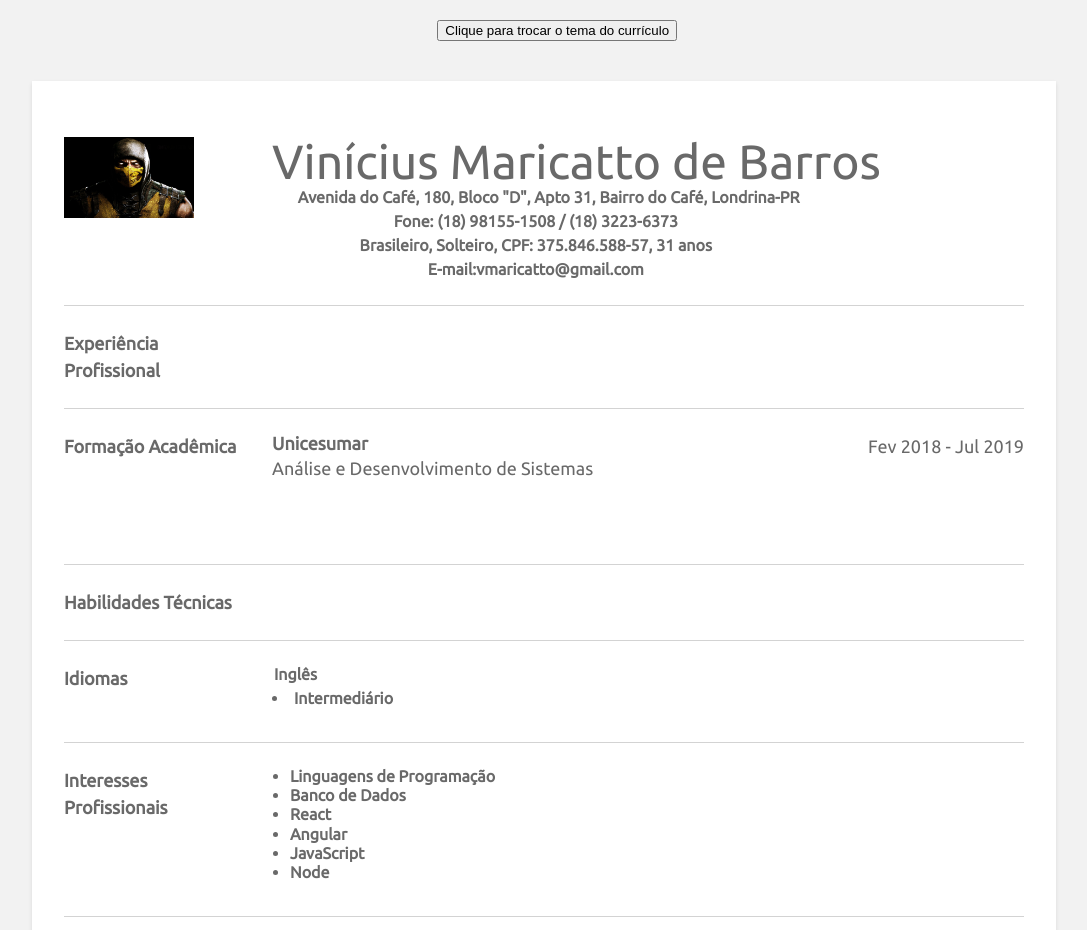
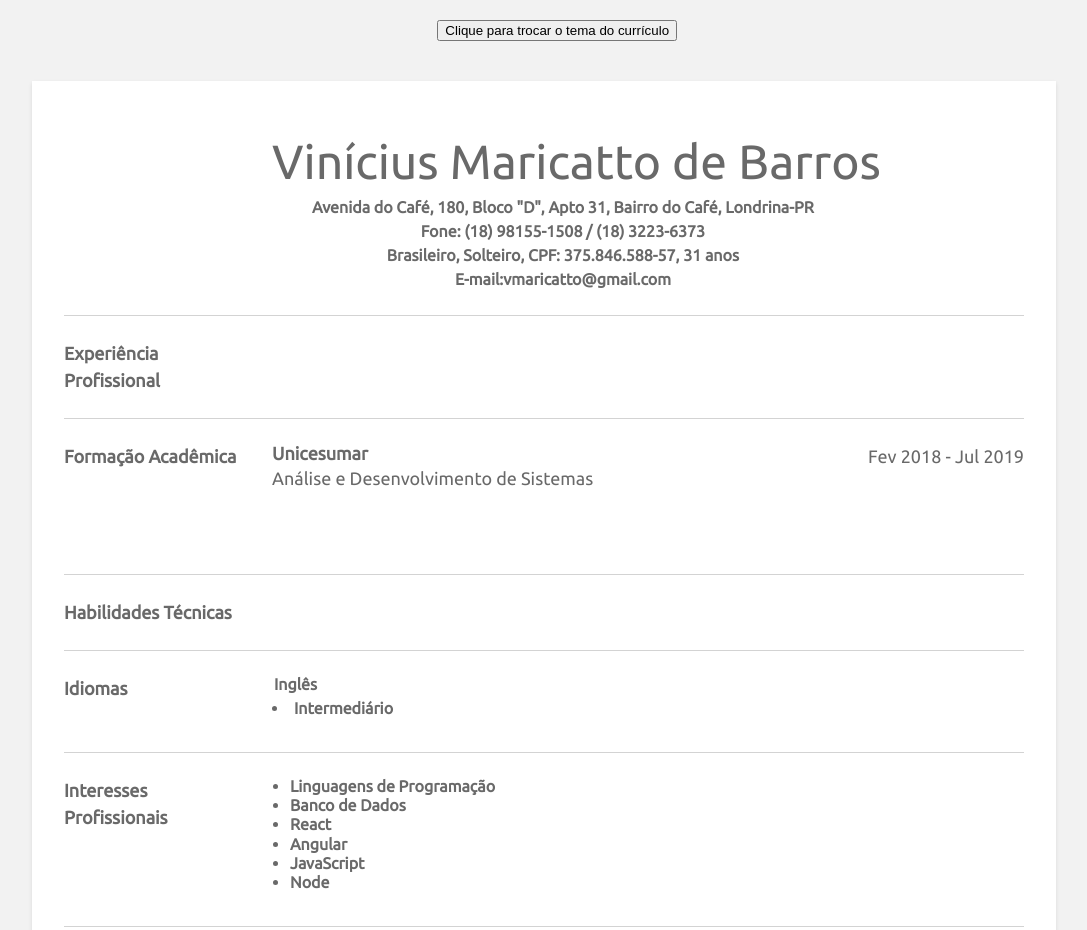
Before and after one commit to maricatto/curr-culo, a plain HTML site: page index.html in a window 1280 px wide. Shown: the top 930 px of the page, without its empty margins (96-1183 px from the left). Drawn offline with nearby package versions, Linux system fonts and the light colour scheme; no server answers.

Commit message:
versão final

```diff
--- a/index.html
+++ b/index.html
@@ -12,13 +12,11 @@
   <div id="teste" class="container">
     <section><!--Informações Pessoais-->
       <div>
-        <div><img src="img/scorpion.jpg" alt="avatar" class="avatar"></div>
       </div>
       <div>
         <div class="nome">Vinícius Maricatto de Barros</div>
           <div class="infpes">
               <h6>
-                  &nbsp;&nbsp;&nbsp;&nbsp;&nbsp;&nbsp;
                   Avenida do Café, 180, Bloco "D", Apto 31, Bairro do Café, Londrina-PR
                   <br>Fone: (18) 98155-1508 / (18) 3223-6373
                   <br> Brasileiro, Solteiro, CPF: 375.846.588-57, 31 anos
--- a/style.css
+++ b/style.css
@@ -42,11 +42,6 @@ section {
 /***********************************
 * Dados Pessoais
 ***********************************/
-
-img.avatar {
-  width: 130px;
-}
-
 .nome {
   font-size: 48px;
   line-height: 1;
@@ -57,7 +52,11 @@ img.avatar {
   align-items: center;
   flex: 1;
 }
-
+h6{
+  text-align: center;
+  padding-top: 10px;
+  padding-left: 40px;
+}
 /***********************************
 * Experiência Profissional
 ***********************************/
```
Also changed, not shown: img/cinema.png (deleted), img/fut.png (deleted), img/game-controller.png (deleted), img/guitar.png (deleted), img/headphone.png (deleted), img/hightech.png (deleted), img/mail.png (deleted), img/muthai.png (deleted), img/scorpion.jpg (deleted).
